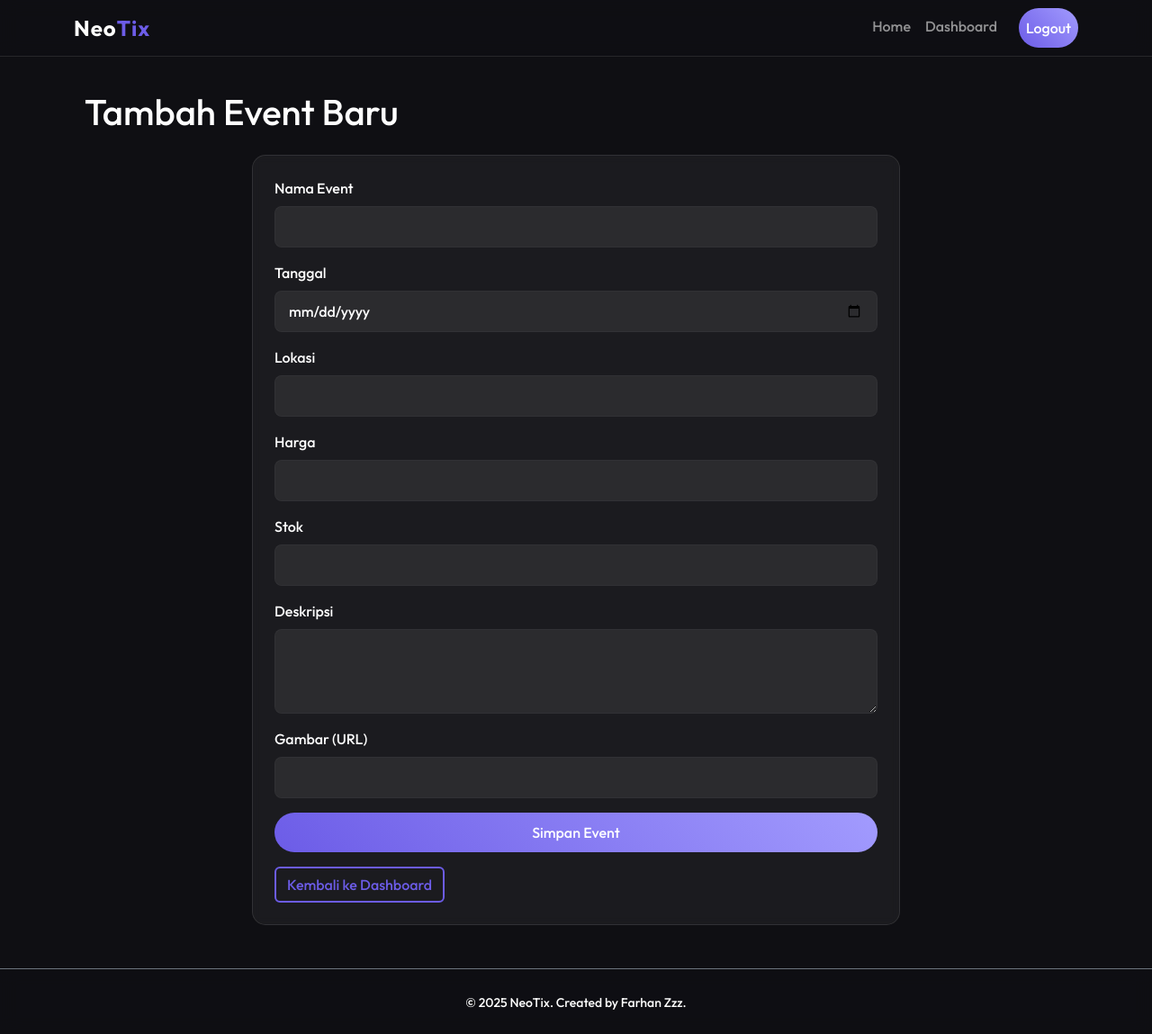
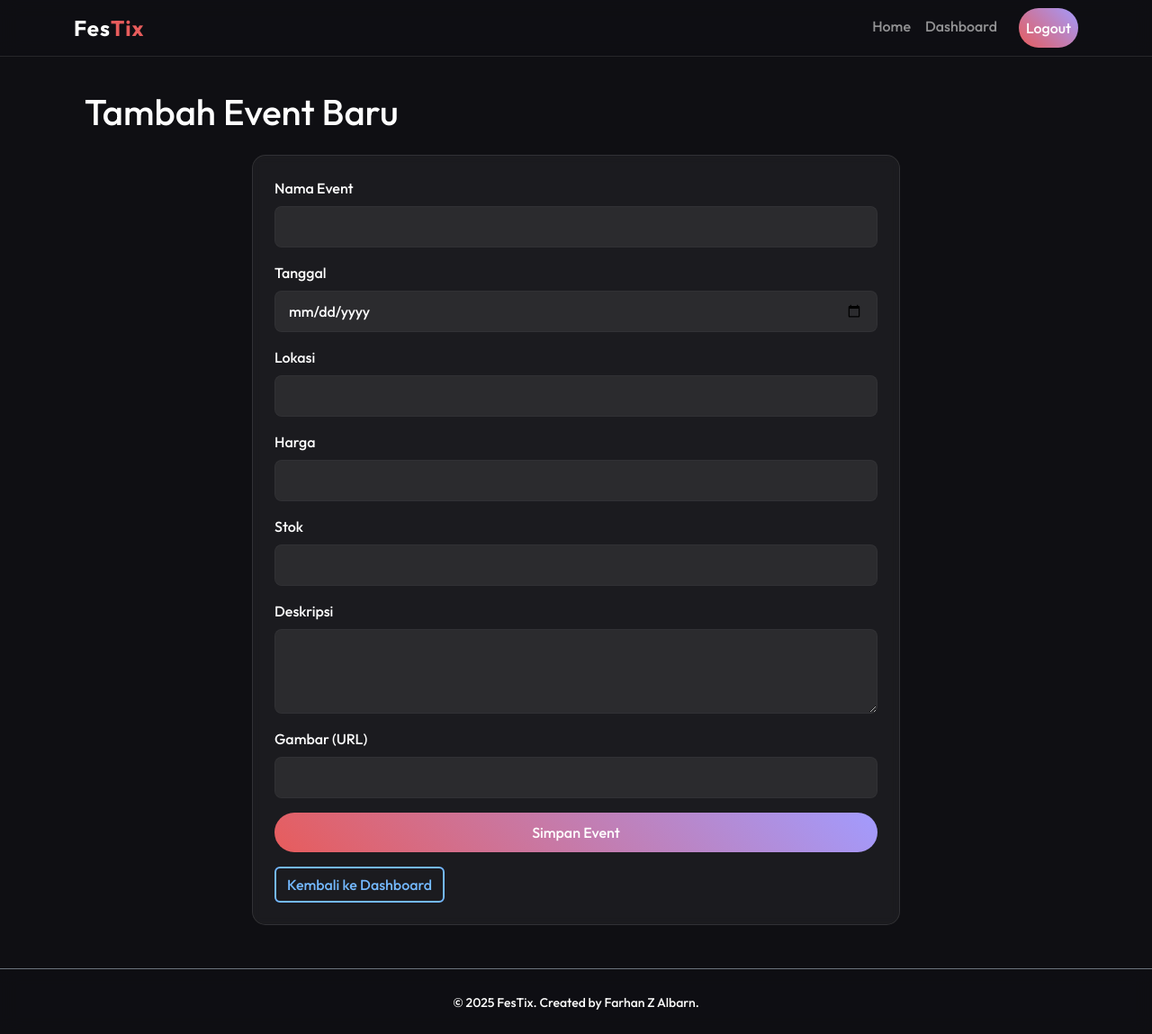
Before and after one commit to farhanzaidann/festix, a Flask app: page /admin/tambah_event in a window 1280 px wide. Shown: the whole page at 90% size. Run offline with Flask 3, Linux system fonts and the light colour scheme; the visitor is signed in with stand-in values (Sample User, id 1).

Commit message:
change title

```diff
--- a/models.py
+++ b/models.py
@@ -7,7 +7,7 @@ def get_db_connection():
         host='localhost',
         user='root',
         password='',
-        database='neotix_db',
+        database='FesTix_db',
         cursorclass=pymysql.cursors.DictCursor
     )
 
--- a/static/css/style.css
+++ b/static/css/style.css
@@ -3,11 +3,11 @@
 
 :root {
     --bg-dark: #0f0f13;
-    --card-bg: rgba(255, 255, 255, 0.05); /* Efek Kaca */
-    --accent: #6c5ce7; /* Ungu Neon */
-    --accent-hover: #a29bfe;
+    --card-bg: rgba(255, 255, 255, 0.05);
+    --accent: #e75c5c;
+    --accent-hover: #fe9b9b;
     --text-main: #ffffff;
-    --danger: #ff7675;
+    --danger: #ff2424;
     --success: #00b894;
     --warning: #fdcb6e;
     --info: #74b9ff;
@@ -20,7 +20,7 @@ body {
     overflow-x: hidden;
 }
 
-/* Navbar Mewah */
+
 .navbar {
     background: rgba(15, 15, 19, 0.95);
     backdrop-filter: blur(10px);
@@ -34,7 +34,6 @@ body {
 }
 .navbar-brand span { color: var(--accent); }
 
-/* Card Glassmorphism */
 .card-custom {
     background: var(--card-bg);
     color: var(--text-main);
@@ -49,7 +48,6 @@ body {
     box-shadow: 0 0 20px rgba(108, 92, 231, 0.2);
 }
 
-/* Tombol Gradient */
 .btn-primary {
     background: linear-gradient(45deg, var(--accent), #a29bfe);
     border: none;
@@ -64,8 +62,8 @@ body {
 }
 
 .btn-outline-primary {
-    border: 2px solid var(--accent);
-    color: var(--accent);
+    border: 2px solid var(--info);
+    color: var(--info);
     background: transparent;
 }
 .btn-outline-primary:hover {
@@ -73,7 +71,6 @@ body {
     color: white;
 }
 
-/* Table Dark */
 .table-dark-custom {
     color: var(--text-muted);
     background-color: transparent;
@@ -83,7 +80,6 @@ body {
     border-bottom: 2px solid var(--accent);
 }
 
-/* Event Cards */
 .event-card {
     height: 100%;
     transition: all 0.3s ease;
@@ -125,7 +121,6 @@ body {
     margin-bottom: 1rem;
 }
 
-/* Form Styling */
 .form-control, .form-select {
     background-color: rgba(255, 255, 255, 0.07);
     border: 1px solid rgba(255, 255, 255, 0.1);
@@ -141,14 +136,12 @@ body {
     color: var(--text-main);
 }
 
-/* Alert Styling */
 .alert {
     border-radius: 10px;
     backdrop-filter: blur(5px);
     border: 1px solid rgba(255, 255, 255, 0.1);
 }
 
-/* Footer */
 footer {
     background: rgba(15, 15, 19, 0.95);
     backdrop-filter: blur(10px);
@@ -156,7 +149,6 @@ footer {
     margin-top: 3rem;
 }
 
-/* Dashboard Cards */
 .dashboard-card {
     background: var(--card-bg);
     border: 1px solid rgba(255, 255, 255, 0.1);
@@ -184,7 +176,6 @@ footer {
     color: var(--text-muted);
 }
 
-/* Responsive */
 @media (max-width: 768px) {
     .navbar-brand {
         font-size: 1.2rem;
--- a/templates/admin/edit_event.html
+++ b/templates/admin/edit_event.html
@@ -1,6 +1,6 @@
 {% extends "layout.html" %}
 
-{% block title %}Edit Event - NeoTix{% endblock %}
+{% block title %}Edit Event - FesTix{% endblock %}
 
 {% block content %}
 <div class="container">
--- a/templates/admin/tambah_event.html
+++ b/templates/admin/tambah_event.html
@@ -1,6 +1,6 @@
 {% extends "layout.html" %}
 
-{% block title %}Tambah Event - NeoTix{% endblock %}
+{% block title %}Tambah Event - FesTix{% endblock %}
 
 {% block content %}
 <div class="container">
--- a/templates/auth/login.html
+++ b/templates/auth/login.html
@@ -1,6 +1,6 @@
 {% extends "layout.html" %}
 
-{% block title %}Login - NeoTix{% endblock %}
+{% block title %}Login - FesTix{% endblock %}
 
 {% block content %}
 <div class="row justify-content-center">
--- a/templates/auth/register.html
+++ b/templates/auth/register.html
@@ -1,6 +1,6 @@
 {% extends "layout.html" %}
 
-{% block title %}Register - NeoTix{% endblock %}
+{% block title %}Register - FesTix{% endblock %}
 
 {% block content %}
 <div class="row justify-content-center">
--- a/templates/event_detail.html
+++ b/templates/event_detail.html
@@ -1,6 +1,6 @@
 {% extends "layout.html" %}
 
-{% block title %}Detail Event - NeoTix{% endblock %}
+{% block title %}Detail Event - FesTix{% endblock %}
 
 {% block content %}
 <div class="container">
--- a/templates/index.html
+++ b/templates/index.html
@@ -1,6 +1,6 @@
 {% extends "layout.html" %}
 
-{% block title %}NeoTix - Home{% endblock %}
+{% block title %}FesTix - Home{% endblock %}
 
 {% block content %}
 <div class="container">
--- a/templates/layout.html
+++ b/templates/layout.html
@@ -4,7 +4,7 @@
 <head>
     <meta charset="UTF-8">
     <meta name="viewport" content="width=device-width, initial-scale=1.0">
-    <title>{% block title %}NeoTix - Future Ticketing{% endblock %}</title>
+    <title>{% block title %}FesTix - Future Ticketing{% endblock %}</title>
     <link href="https://cdn.jsdelivr.net/npm/bootstrap@5.3.0/dist/css/bootstrap.min.css" rel="stylesheet">
     <link rel="stylesheet" href="{{ url_for('static', filename='css/style.css') }}">
 </head>
@@ -13,7 +13,7 @@
 
     <nav class="navbar navbar-expand-lg navbar-dark fixed-top">
         <div class="container">
-            <a class="navbar-brand" href="/">Neo<span>Tix</span></a>
+            <a class="navbar-brand" href="/">Fes<span>Tix</span></a>
             <button class="navbar-toggler" type="button" data-bs-toggle="collapse" data-bs-target="#navbarNav">
                 <span class="navbar-toggler-icon"></span>
             </button>
@@ -65,7 +65,7 @@
     </div>
 
     <footer class="text-center py-4 text-white border-top border-secondary mt-5">
-        <small>&copy; 2025 NeoTix. Created by Farhan Zzz.</small>
+        <small>&copy; 2025 FesTix. Created by Farhan Z Albarn.</small>
     </footer>
 
     <script src="https://cdn.jsdelivr.net/npm/bootstrap@5.3.0/dist/js/bootstrap.bundle.min.js"></script>
--- a/templates/member/checkout.html
+++ b/templates/member/checkout.html
@@ -1,6 +1,6 @@
 {% extends "layout.html" %}
 
-{% block title %}Checkout - NeoTix{% endblock %}
+{% block title %}Checkout - FesTix{% endblock %}
 
 {% block content %}
 <div class="container">
--- a/templates/member/tiket_saya.html
+++ b/templates/member/tiket_saya.html
@@ -1,6 +1,6 @@
 {% extends "layout.html" %}
 
-{% block title %}Tiket Saya - NeoTix{% endblock %}
+{% block title %}Tiket Saya - FesTix{% endblock %}
 
 {% block content %}
 <div class="container">
```
Also changed, not shown: templates/admin/dashboard.html (+4 -4 lines).
